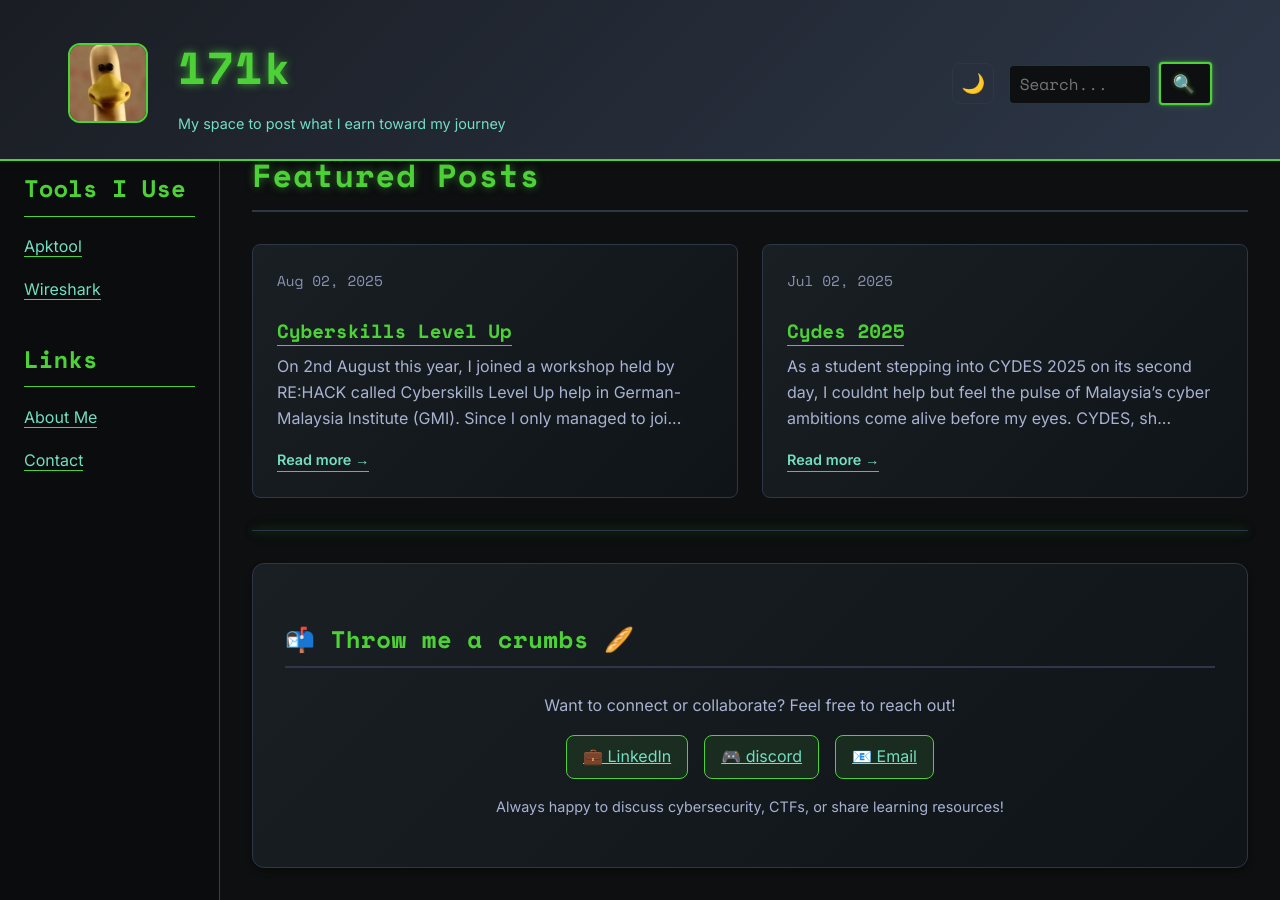
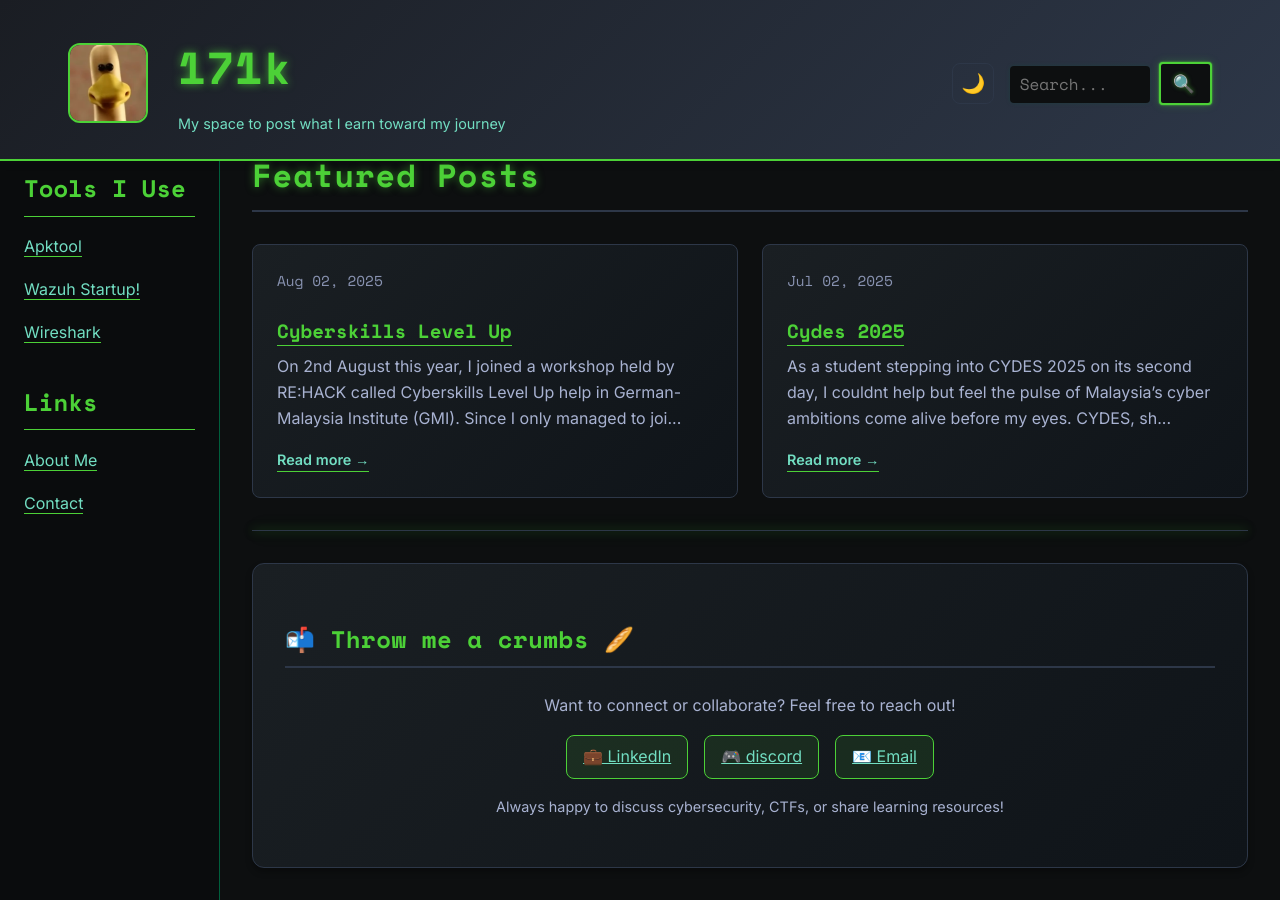
Before and after one commit to 171k/171k.github.io, a Jekyll site: the page built from index.md, in a window 1280 px wide and 900 px high, scrolled down 606 px. Built offline with Jekyll 4.4.1, drawn with Linux system fonts in a browser that asks for light colours.

Commit message:
Update wazuh.md

```diff
--- a/_tools/wazuh.md
+++ b/_tools/wazuh.md
@@ -1,3 +1,8 @@
+---
+title: "Wazuh Startup!"
+date: 2024-11-20
+---
+
 # Wazuh!
 
 Quick reference for using Wazuh for security monitoring and SIEM!
```
